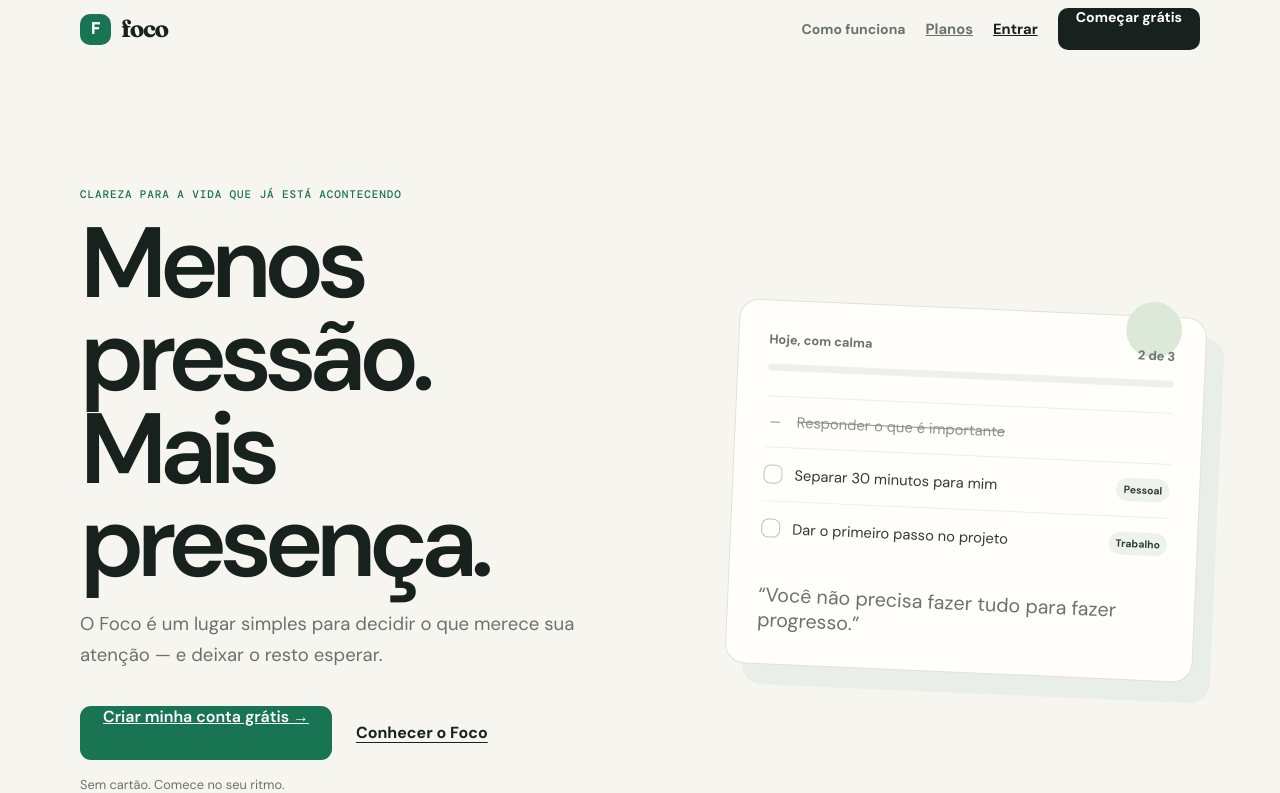
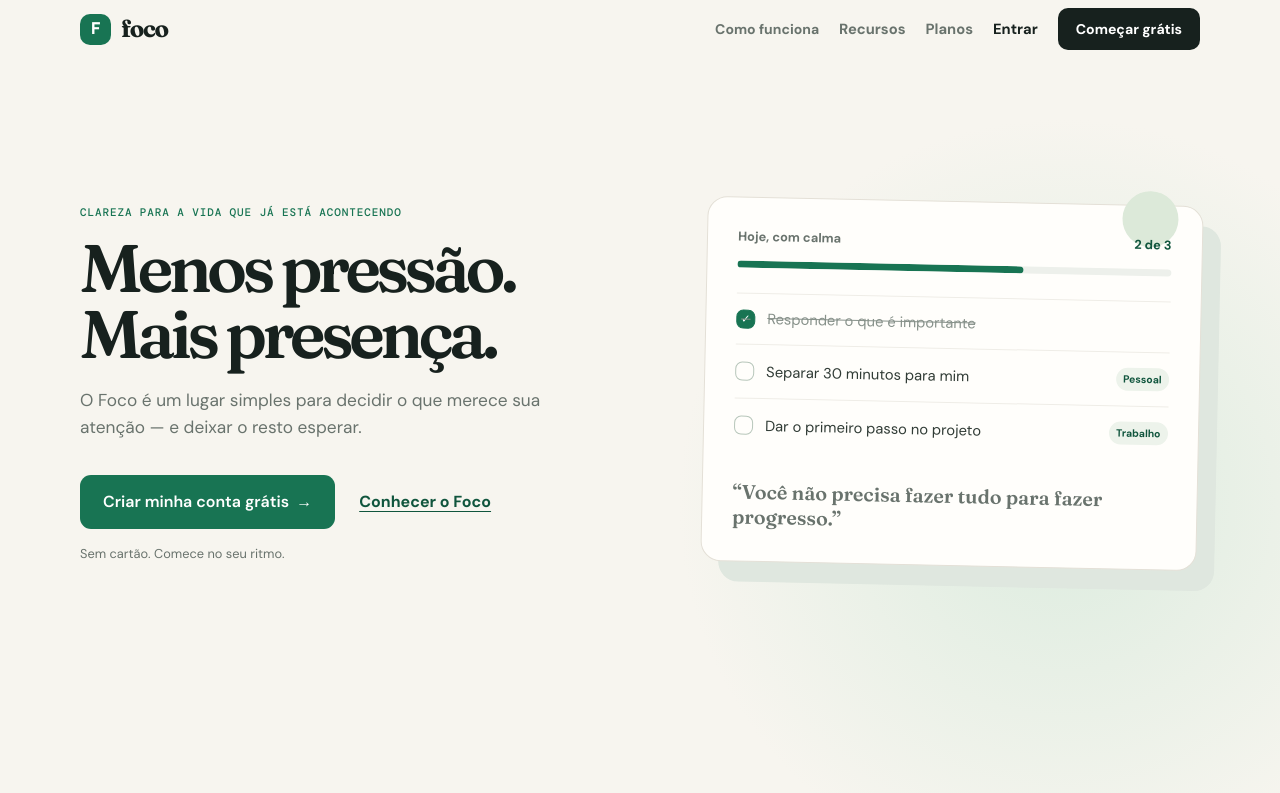
Before and after one commit to Jr-fernando/foco, a Next.js app: page / in a window 1280 px wide. Shown: the top 793 px of the page. Built offline with nearby package versions, Linux system fonts and the light colour scheme.

Commit message:
fix: aprimorar experiencia visual e recursos

```diff
--- a/app/layout.tsx
+++ b/app/layout.tsx
@@ -1,6 +1,7 @@
 import type { Metadata } from 'next'
 import './globals.css'
 import './product.css'
+import './refinement.css'
 
 export const metadata: Metadata = {
   metadataBase: new URL('https://foco-six-sand.vercel.app'),
--- a/app/page.tsx
+++ b/app/page.tsx
@@ -14,6 +14,7 @@ export default function HomePage() {
         </a>
         <div className="marketing-links">
           <a href="#como-funciona">Como funciona</a>
+          <a href="/recursos">Recursos</a>
           <a href="/planos">Planos</a>
           <a className="nav-signin" href="/entrar">Entrar</a>
           <a className="button button-primary nav-cta" href="/cadastro">Começar grátis</a>
--- /dev/null
+++ b/app/refinement.css
@@ -0,0 +1,91 @@
+/* Camada de acabamento para a experiência pública e o aplicativo. */
+:root {
+  --font-display: 'Fraunces', Georgia, serif;
+  --green: var(--pine);
+  --green-dark: var(--pine-dark);
+}
+
+a { text-decoration: none; }
+
+.button {
+  display: inline-flex;
+  align-items: center;
+  justify-content: center;
+  gap: .45rem;
+  text-decoration: none;
+  transition: transform .18s ease, background-color .18s ease, box-shadow .18s ease;
+}
+
+.button:hover { transform: translateY(-1px); }
+.button:focus-visible, a:focus-visible, input:focus-visible, select:focus-visible {
+  outline: 3px solid #18745342;
+  outline-offset: 3px;
+}
+
+.landing-shell {
+  background:
+    radial-gradient(circle at 83% 15%, #dcecdf 0, transparent 24rem),
+    radial-gradient(circle at 4% 64%, #f1eadc 0, transparent 27rem),
+    var(--paper);
+}
+
+.landing-hero {
+  grid-template-columns: minmax(0, 1.05fr) minmax(360px, .95fr);
+  gap: clamp(44px, 6vw, 86px);
+  min-height: 550px;
+}
+
+.landing-copy h1 {
+  max-width: 640px;
+  font-family: var(--font-display);
+  font-size: clamp(3.45rem, 5.25vw, 5.35rem);
+  line-height: .98;
+  letter-spacing: -.07em;
+  text-wrap: balance;
+}
+
+.landing-copy > p:not(.eyebrow) {
+  max-width: 510px;
+  font-size: clamp(1.06rem, 1.35vw, 1.2rem);
+  line-height: 1.55;
+}
+
+.landing-preview {
+  transform: rotate(1.2deg);
+  box-shadow: 18px 20px 0 #dfe7df;
+}
+
+.benefit-card, .landing-plans, .landing-preview {
+  transition: transform .2s ease, box-shadow .2s ease;
+}
+
+.benefit-card:hover { transform: translateY(-4px); }
+
+.marketing-nav { position: relative; z-index: 2; }
+.marketing-links a:not(.button) { text-decoration: none; }
+.text-link { text-decoration: underline; text-underline-offset: 4px; }
+
+@media (max-width: 760px) {
+  .landing-hero { grid-template-columns: 1fr; min-height: 0; gap: 42px; }
+  .landing-copy h1 { max-width: 540px; font-size: clamp(3rem, 15vw, 4.35rem); }
+  .landing-preview { transform: none; box-shadow: 10px 12px 0 #dfe7df; }
+}
+
+@media (prefers-reduced-motion: reduce) {
+  *, *::before, *::after { scroll-behavior: auto !important; transition-duration: .01ms !important; animation-duration: .01ms !important; }
+}
+
+.resource-shell { min-height: 100vh; padding: 0 clamp(24px, 7vw, 126px) 56px; background: radial-gradient(circle at 85% 18%, #d9ebdc 0, transparent 25rem), var(--paper); }
+.resource-hero { max-width: 820px; padding: clamp(90px, 14vw, 170px) 0 70px; }
+.resource-hero h1 { max-width: 760px; margin: 14px 0 22px; font-family: var(--font-display); font-size: clamp(3rem, 6.2vw, 6.1rem); line-height: .96; letter-spacing: -.075em; text-wrap: balance; }
+.resource-hero > p:not(.eyebrow) { max-width: 600px; margin-bottom: 28px; color: var(--muted); font-size: 1.15rem; line-height: 1.6; }
+.resource-grid { display: grid; grid-template-columns: repeat(2, minmax(0, 1fr)); gap: 16px; max-width: 1120px; }
+.resource-card { min-height: 245px; padding: 28px; border: 1px solid var(--line); border-radius: 20px; background: #fffdf9b8; }
+.resource-card > span { color: var(--pine); font: 500 11px/1 'DM Mono', monospace; letter-spacing: .08em; }
+.resource-card h2 { max-width: 390px; margin: 44px 0 11px; font-size: clamp(1.5rem, 2.5vw, 2rem); }
+.resource-card p { max-width: 460px; margin: 0; color: var(--muted); line-height: 1.55; }
+.resource-cta { display: flex; justify-content: space-between; gap: 30px; align-items: flex-end; max-width: 1120px; margin-top: 16px; padding: 38px; border-radius: 20px; background: var(--ink); color: white; }
+.resource-cta .eyebrow { color: #a8d7b2; }
+.resource-cta h2 { max-width: 470px; color: white; font-size: clamp(2rem, 4vw, 3.4rem); }
+.resource-cta .button { flex: 0 0 auto; }
+@media (max-width: 760px) { .resource-shell { padding: 0 24px 32px; } .resource-hero { padding: 86px 0 48px; } .resource-grid { grid-template-columns: 1fr; } .resource-cta { align-items: start; flex-direction: column; padding: 28px; } }
--- a/middleware.ts
+++ b/middleware.ts
@@ -14,7 +14,7 @@ export async function middleware(request: NextRequest) {
   const pathname = request.nextUrl.pathname
   const isLandingRoute = pathname === '/'
   const isSignInRoute = pathname.startsWith('/entrar') || pathname.startsWith('/cadastro')
-  const isPublicRoute = isLandingRoute || isSignInRoute || pathname.startsWith('/planos') || pathname.startsWith('/api/public')
+  const isPublicRoute = isLandingRoute || isSignInRoute || pathname.startsWith('/planos') || pathname.startsWith('/recursos') || pathname.startsWith('/api/public')
 
   // Se as variáveis de ambiente não estiverem configuradas,
   // mantém as páginas públicas acessíveis e evita crash 500 no deploy.
```
Also changed, not shown: app/recursos/page.tsx (added, +44 -0 lines).
